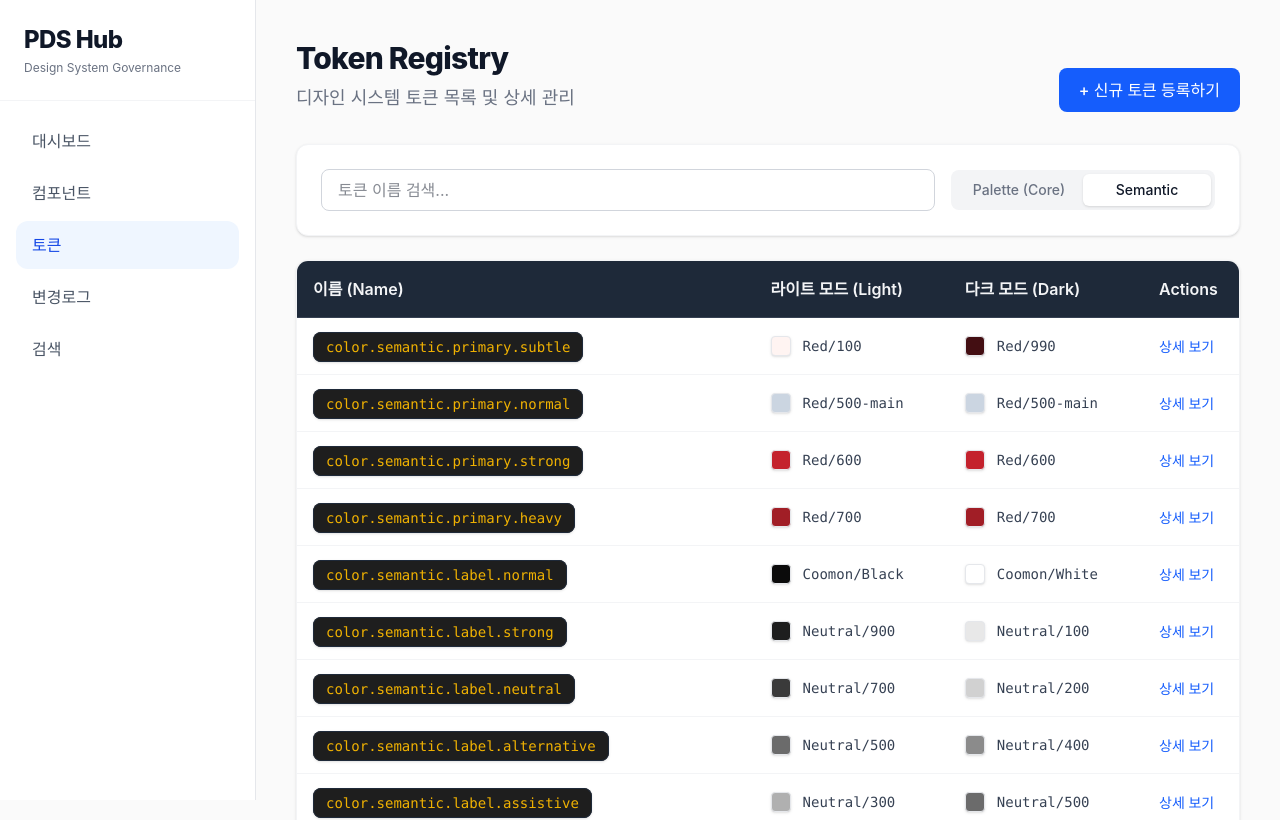
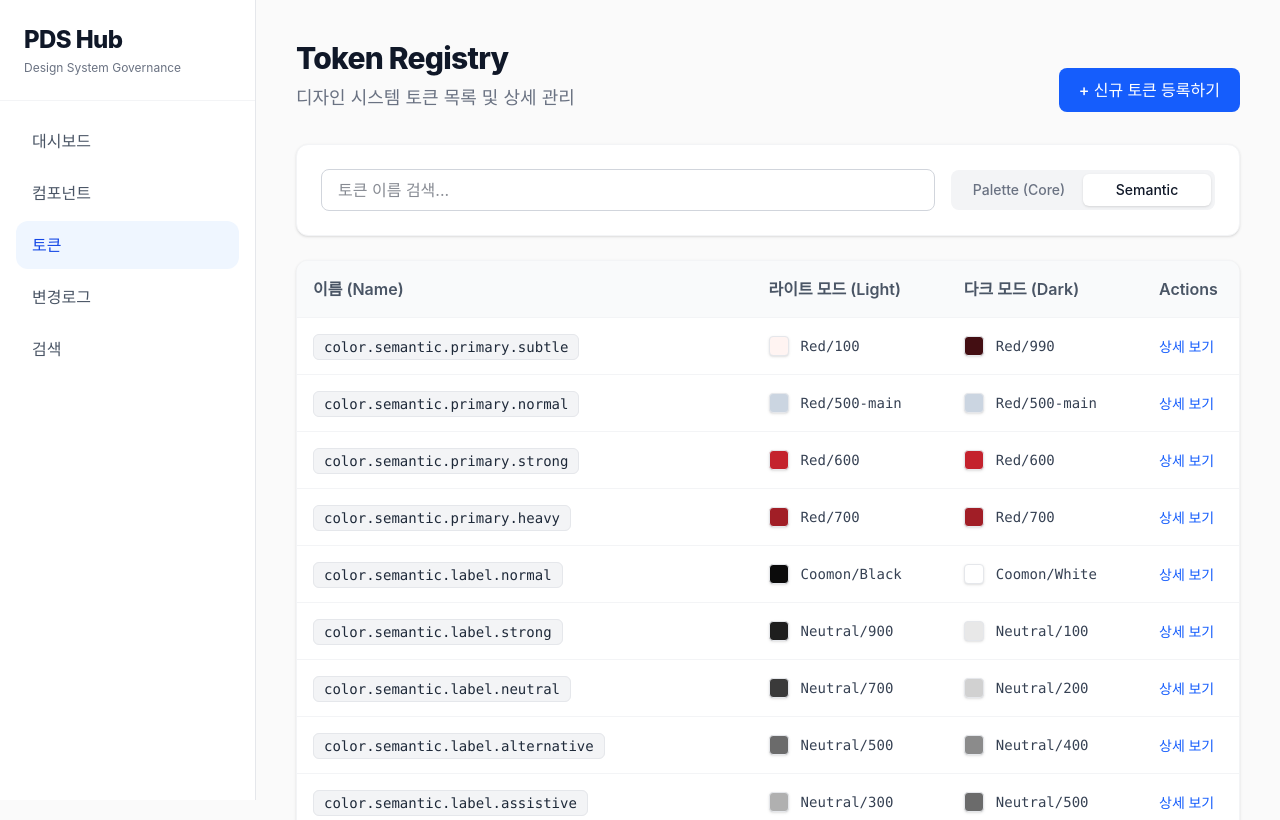
Before and after one commit to cynhwithcode/PDS-Hub, a React (Vite) app: page /tokens in a window 1280 px wide. Shown: the top 820 px of the page. Built offline with nearby package versions, Linux system fonts and the light colour scheme.

Commit message:
fix: 테이블 CSS 스타일을 라이트 모드 디자인 시스템에 맞게 복구

```diff
--- a/src/pages/TokenManager.tsx
+++ b/src/pages/TokenManager.tsx
@@ -92,18 +92,18 @@ export default function TokenManager() {
 
         <div className="bg-white rounded-xl shadow-sm border border-gray-100 overflow-hidden">
           <table className="w-full text-left">
-            <thead className="bg-gray-800 text-white border-b border-gray-700">
+            <thead className="bg-gray-50 border-b border-gray-100">
               <tr>
-                <th className="p-4 font-semibold text-gray-100">이름 (Name)</th>
+                <th className="p-4 font-semibold text-gray-600">이름 (Name)</th>
                 {activeTier === 'core' ? (
-                  <th className="p-4 font-semibold text-gray-100">값 (Value)</th>
+                  <th className="p-4 font-semibold text-gray-600">값 (Value)</th>
                 ) : (
                   <>
-                    <th className="p-4 font-semibold text-gray-100">라이트 모드 (Light)</th>
-                    <th className="p-4 font-semibold text-gray-100">다크 모드 (Dark)</th>
+                    <th className="p-4 font-semibold text-gray-600">라이트 모드 (Light)</th>
+                    <th className="p-4 font-semibold text-gray-600">다크 모드 (Dark)</th>
                   </>
                 )}
-                <th className="p-4 font-semibold text-gray-100 w-24">Actions</th>
+                <th className="p-4 font-semibold text-gray-600 w-24">Actions</th>
               </tr>
             </thead>
             <tbody className="divide-y divide-gray-100">
@@ -117,7 +117,7 @@ export default function TokenManager() {
                 filteredTokens.map(token => (
                   <tr key={token.id} className="hover:bg-gray-50 transition-colors">
                     <td className="p-4">
-                      <code className="bg-[#1E1E1E] text-yellow-500 px-3 py-1.5 rounded-lg font-mono text-sm shadow-sm border border-gray-800">
+                      <code className="bg-gray-100 text-gray-800 px-2.5 py-1 rounded-md font-mono text-sm border border-gray-200">
                         {token.name}
                       </code>
                     </td>
```
